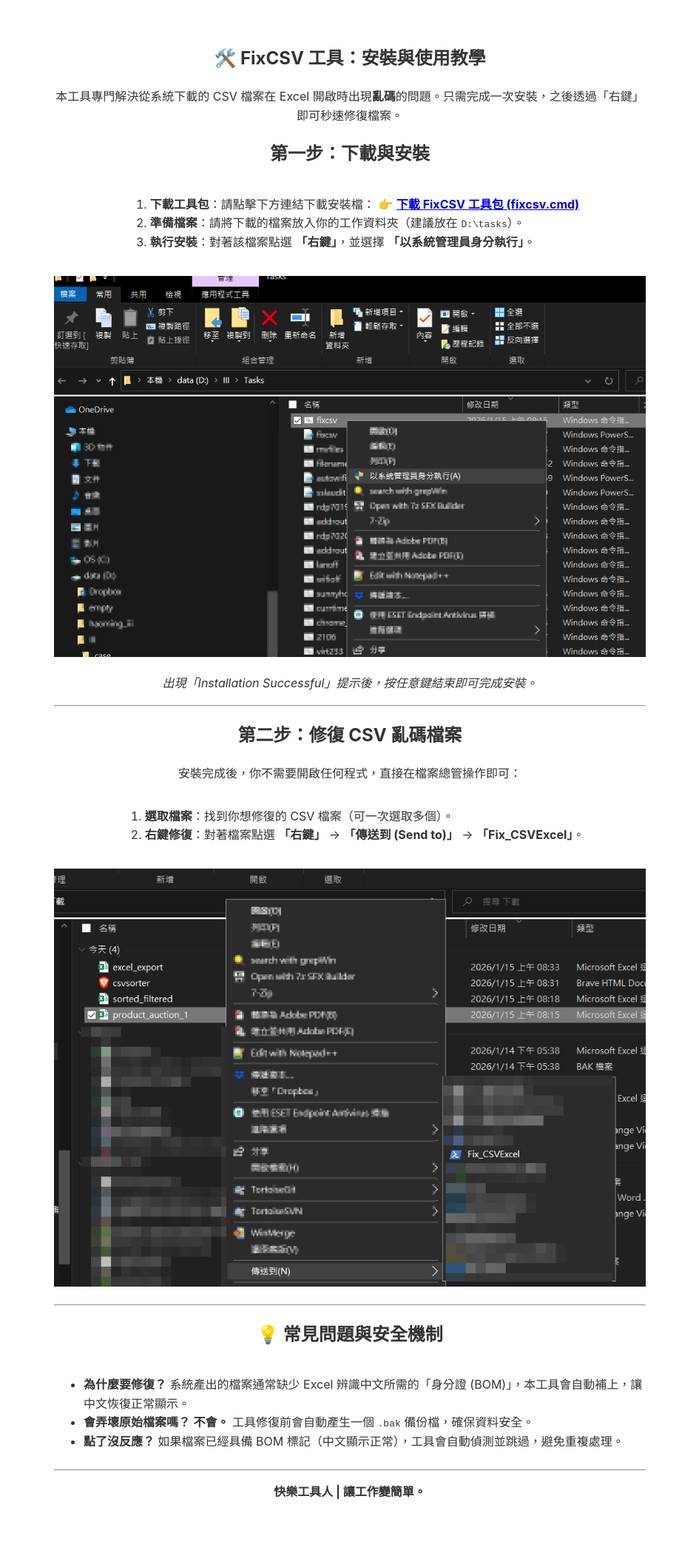
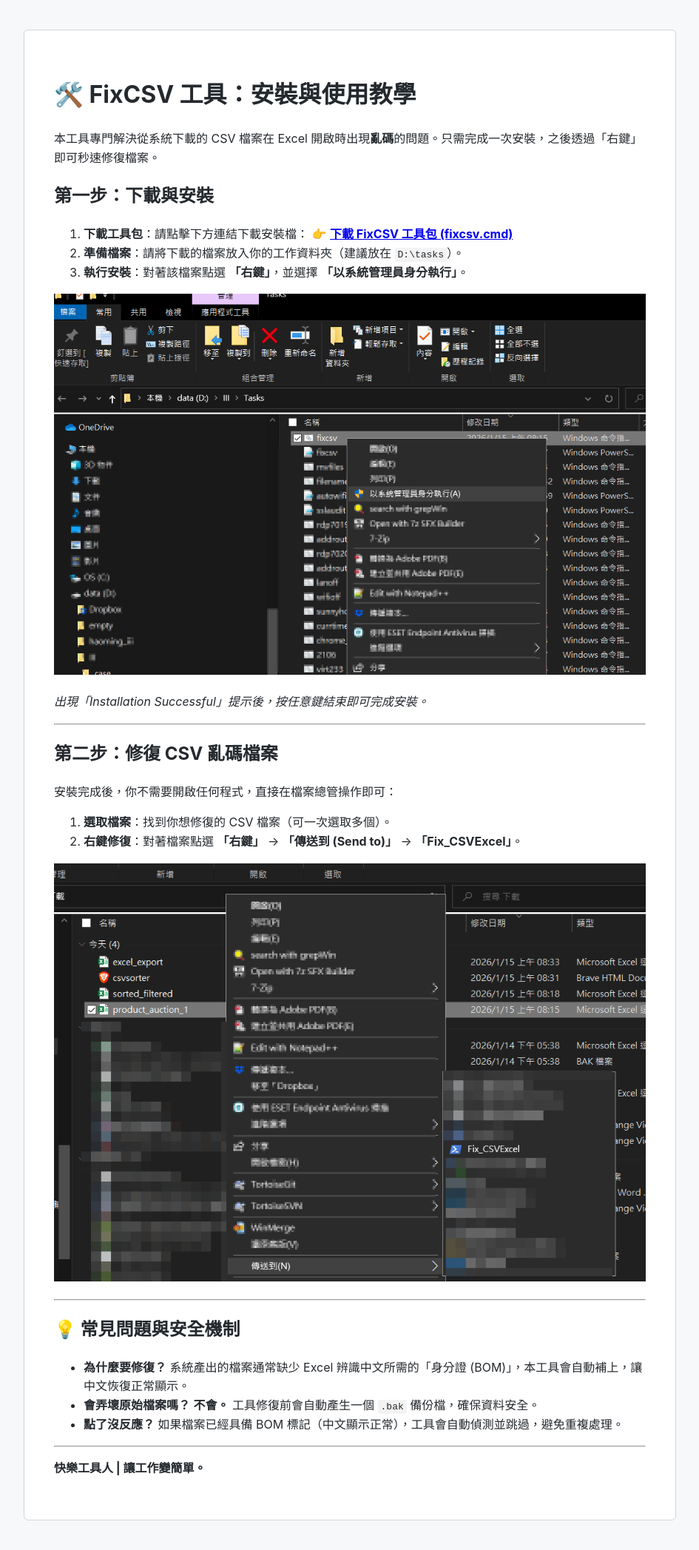
Before and after one commit to luhaoming/buytools, a Jekyll site: the page built from fixcsv.md, in a window 1280 px wide. Shown: the whole page at 74% size, without its empty margins (167-1112 px from the left). Built offline with Jekyll 4.4.1, drawn with Linux system fonts in a browser that asks for light colours; our own code applies the rules of GitHub Pages for plain Markdown files.

Commit message:
root 0211

```diff
--- a/_layouts/default.html
+++ b/_layouts/default.html
@@ -7,24 +7,29 @@
     <link rel="shortcut icon" href="{{ site.baseurl }}/favicon.ico" type="image/x-icon">
     <style>
         body {
-            /* 極簡置中大法 */
-            max-width: 800px;
-            margin: 0 auto;
-            padding: 40px 20px;
-            text-align: center; /* 讓內容文字靠中 */
+            background-color: #f6f8fa; /* 淺灰色背景，凸顯中間區塊 */
+            margin: 0;
             font-family: -apple-system, BlinkMacSystemFont, "Segoe UI", Helvetica, Arial, sans-serif;
             line-height: 1.6;
-            color: #333;
+            color: #24292e;
         }
-        /* 讓 Markdown 產生的圖片不要爆出去 */
+        /* 主容器：這塊會出現在畫面中間 */
+        .main-content {
+            max-width: 800px;    /* 限制最大寬度 */
+            margin: 40px auto;   /* 核心：上下留白，左右自動(置中) */
+            padding: 40px;
+            background-color: #ffffff; /* 文章白色背景 */
+            border: 1px solid #d1d5da;
+            border-radius: 6px;
+            text-align: left;    /* 內容維持靠左閱讀 */
+        }
         img { max-width: 100%; height: auto; }
-        /* 如果你希望清單或程式碼區塊維持靠左，可以加這行 */
-        pre, ul, ol { text-align: left; display: inline-block; text-align: left; }
+        code { background: #f3f3f3; padding: 2px 4px; border-radius: 3px; }
     </style>
 </head>
 <body>
-    <article>
+    <div class="main-content">
         {{ content }}
-    </article>
+    </div>
 </body>
 </html>
```
